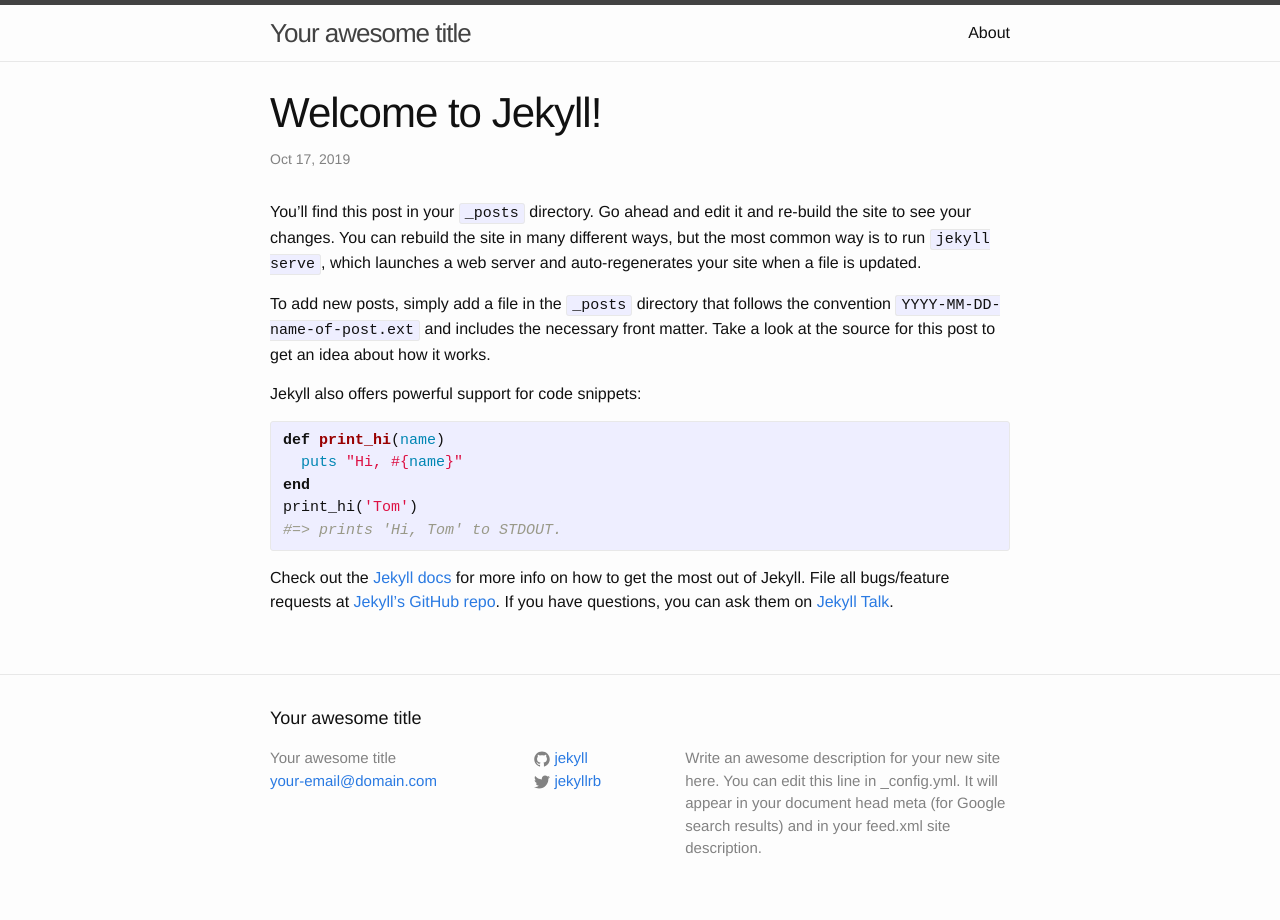
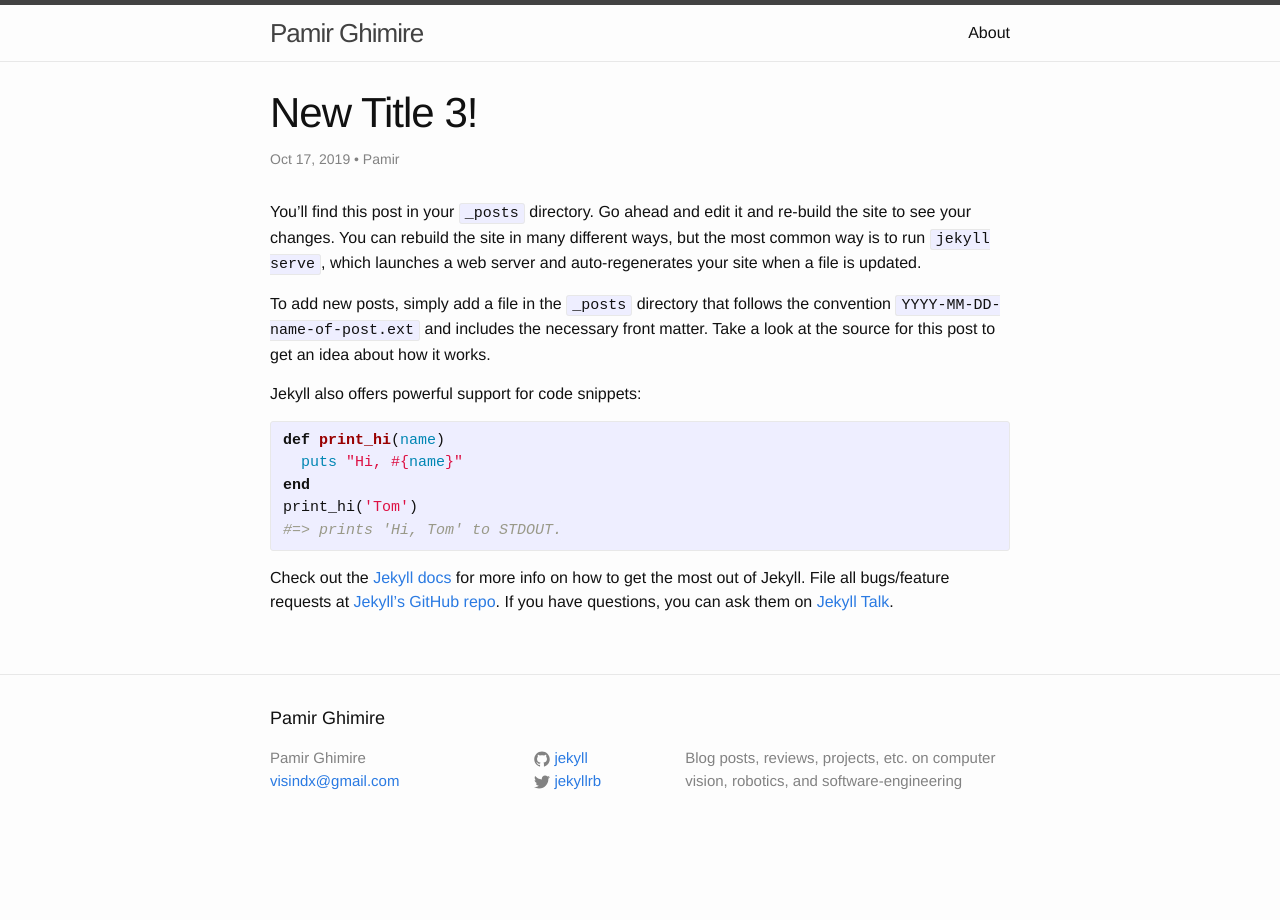
Before and after one commit to PamirGhimire/pamirghimire.github.io, a Jekyll site: the page built from _posts/2019-10-17-welcome-to-jekyll.markdown, in a window 1280 px wide. Built offline with Jekyll 4.4.1, drawn with Linux system fonts in a browser that asks for light colours.

Commit message:
until writing posts-tutorial 6

```diff
--- a/_config.yml
+++ b/_config.yml
@@ -6,12 +6,11 @@
 # 'jekyll serve'. If you change this file, please restart the server process.
 
 # Site settings
-title: Your awesome title
-email: your-email@domain.com
+title: Pamir Ghimire
+email: visindx@gmail.com
 description: > # this means to ignore newlines until "baseurl:"
-  Write an awesome description for your new site here. You can edit this
-  line in _config.yml. It will appear in your document head meta (for
-  Google search results) and in your feed.xml site description.
+  Blog posts, reviews, projects, etc. on computer vision, robotics,
+  and software-engineering
 baseurl: "" # the subpath of your site, e.g. /blog
 url: "http://yourdomain.com" # the base hostname & protocol for your site
 twitter_username: jekyllrb
--- /dev/null
+++ b/_posts/2019-10-17-my-first-blog-post.markdown
@@ -0,0 +1,5 @@
+---
+layout : "post"
+title : "This is the new title"
+---
+Some content
--- a/_posts/2019-10-17-welcome-to-jekyll.markdown
+++ b/_posts/2019-10-17-welcome-to-jekyll.markdown
@@ -1,8 +1,9 @@
 ---
 layout: post
-title:  "Welcome to Jekyll!"
+title:  "New Title 3!"
 date:   2019-10-17 20:38:37 +0200
 categories: jekyll update
+author : Pamir
 ---
 You’ll find this post in your `_posts` directory. Go ahead and edit it and re-build the site to see your changes. You can rebuild the site in many different ways, but the most common way is to run `jekyll serve`, which launches a web server and auto-regenerates your site when a file is updated.
 
```
